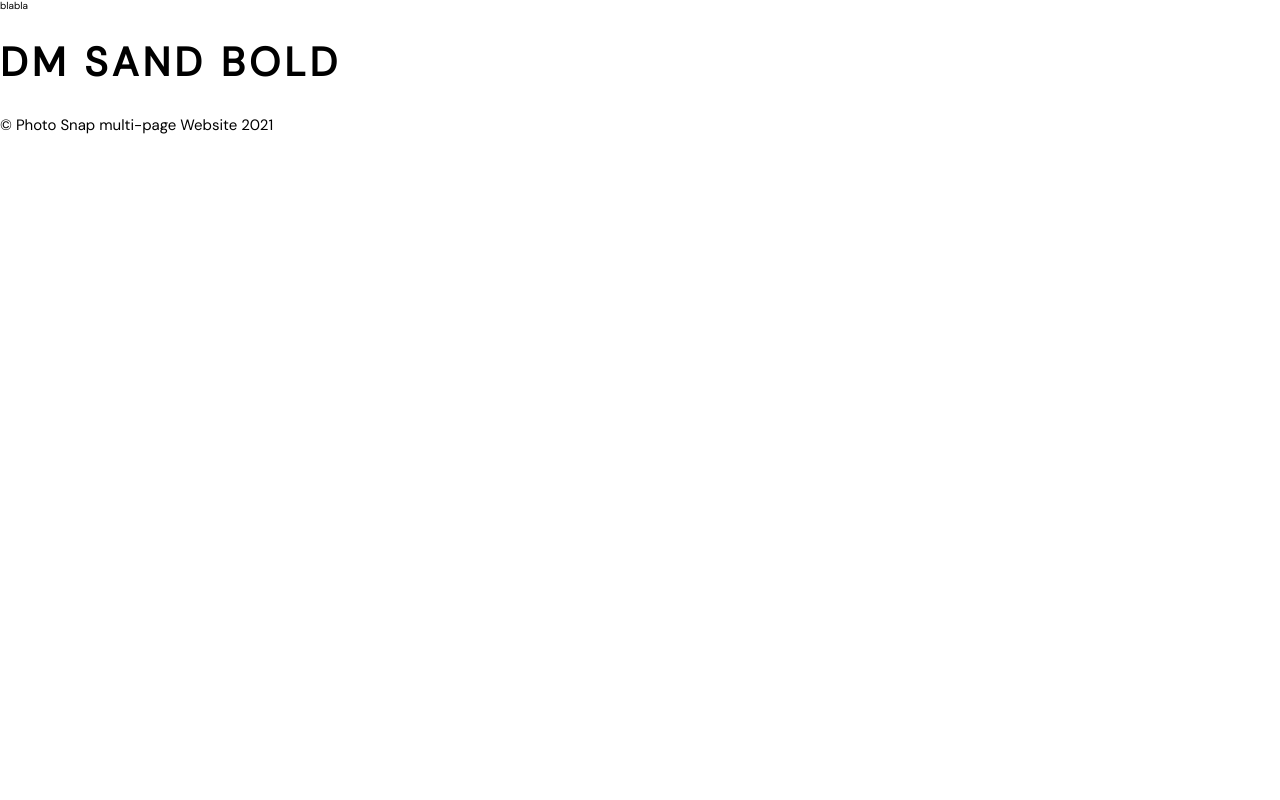
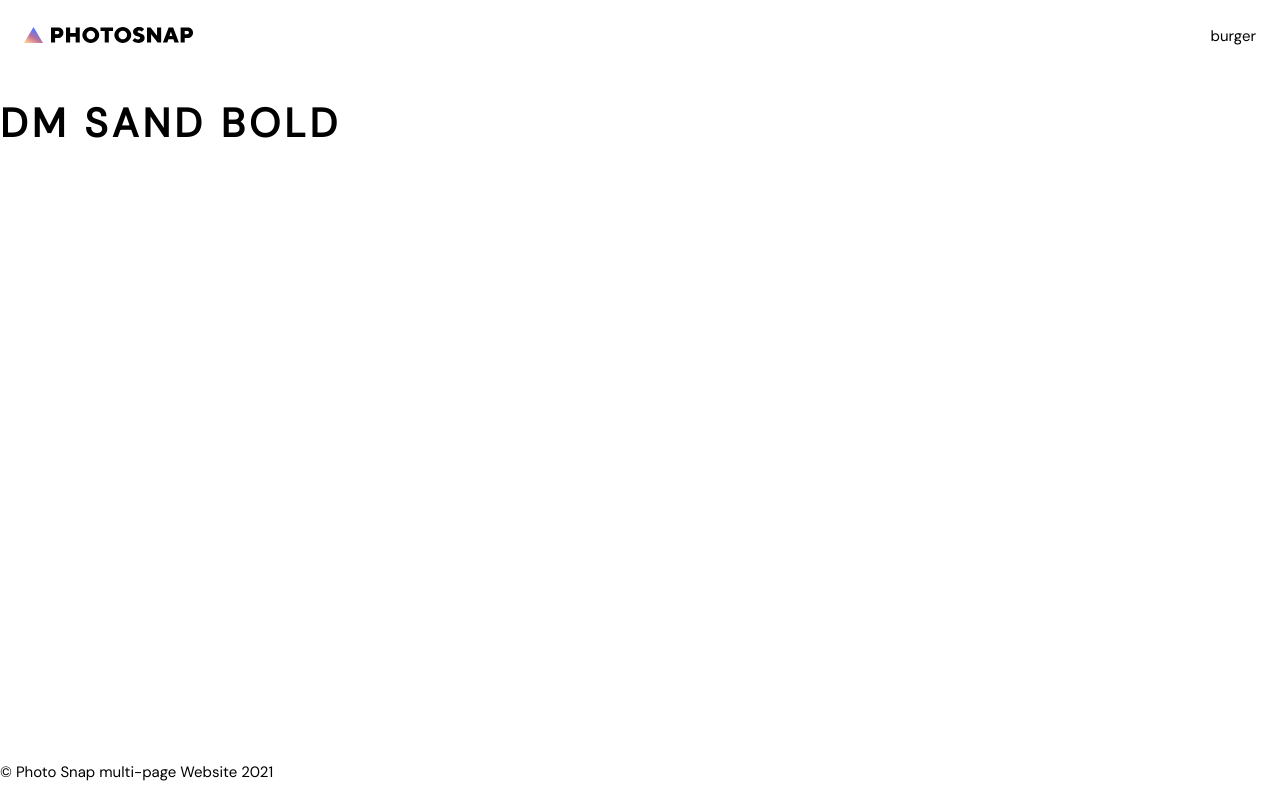
Before and after one commit to tosia921/Photosnap-multi-page-website, a Gatsby site: page / in a window 1280 px wide. Built offline with nearby package versions, Linux system fonts and the light colour scheme; Gatsby itself is replaced by a stand-in of ours.

Commit message:
minor changes to custom button, added main tag to layout component, and positioned footer at the bottom, started styling nav component

```diff
--- a/src/components/ButtonArrow.js
+++ b/src/components/ButtonArrow.js
@@ -2,10 +2,12 @@ import React from 'react'
 import styled from 'styled-components'
 import Arrow from '../assets/shared/desktop/arrow.svg'
 
+// RENDER: <ButtonArrow>text</ButtonArrow> or <ButtonArrow secondary>text</ButtonArrow>
+
 const ButtonArrow = ({ children, ...otherProps }) => (
     <StyledButton type="button" {...otherProps}>
         {children}
-        <StyledArrow {...otherProps} />
+        <StyledArrow />
     </StyledButton>
 )
 
@@ -21,6 +23,7 @@ const StyledButton = styled.button`
     background-color: transparent;
     text-transform: uppercase;
     color: ${props => (props.secondary ? `var(--white)` : `var(--black)`)};
+    stroke: ${props => (props.secondary ? `var(--white)` : `var(--black)`)};
     transition: all 0.2s ease-in-out;
 
     &:hover {
@@ -30,5 +33,4 @@ const StyledButton = styled.button`
 
 const StyledArrow = styled(Arrow)`
     margin-left: 1rem;
-    stroke: ${props => (props.secondary ? `var(--white)` : `var(--black)`)};
 `
--- a/src/components/ButtonRectangle.js
+++ b/src/components/ButtonRectangle.js
@@ -1,5 +1,7 @@
 import React from 'react'
 import styled from 'styled-components'
+
+// RENDER: <ButtonRectangle>text</ButtonRectangle> or <ButtonRectangle secondary>text</ButtonRectangle>
 
 const ButtonRectangle = ({ children, ...otherProps }) => (
     <StyledButton type="button" {...otherProps}>
--- a/src/components/Layout.js
+++ b/src/components/Layout.js
@@ -1,4 +1,5 @@
 import React from 'react'
+import styled from 'styled-components'
 import Footer from './Footer'
 import Nav from './Nav'
 import 'normalize.css'
@@ -6,13 +7,25 @@ import GlobalStyles from '../styles/GlobalStyles'
 import Typography from '../styles/Typography'
 
 const Layout = ({ children }) => (
-    <div>
+    <>
         <GlobalStyles />
         <Typography />
-        <Nav />
-        {children}
-        <Footer />
-    </div>
+        <PageWrapper>
+            <Nav />
+            <main>{children}</main>
+            <Footer />
+        </PageWrapper>
+    </>
 )
 
 export default Layout
+
+const PageWrapper = styled.div`
+    display: flex;
+    flex-direction: column;
+    min-height: 100vh;
+
+    main {
+        flex: 1 0 auto;
+    }
+`
--- a/src/components/Nav.js
+++ b/src/components/Nav.js
@@ -1,9 +1,29 @@
 import React from 'react'
+import { Link } from 'gatsby'
+import styled from 'styled-components'
+import Logo from '../assets/shared/desktop/logo.svg'
 
 const Nav = () => (
-    <header>
-        <nav>blabla</nav>
-    </header>
+    <StyledHeader>
+        <nav>
+            <Link to="/">
+                <Logo />
+            </Link>
+            <p>burger</p>
+        </nav>
+    </StyledHeader>
 )
 
 export default Nav
+
+const StyledHeader = styled.header`
+    height: 7.2rem;
+    padding: 0 2.4rem;
+    nav {
+        width: 100%;
+        height: 100%;
+        display: flex;
+        justify-content: space-between;
+        align-items: center;
+    }
+`
```
